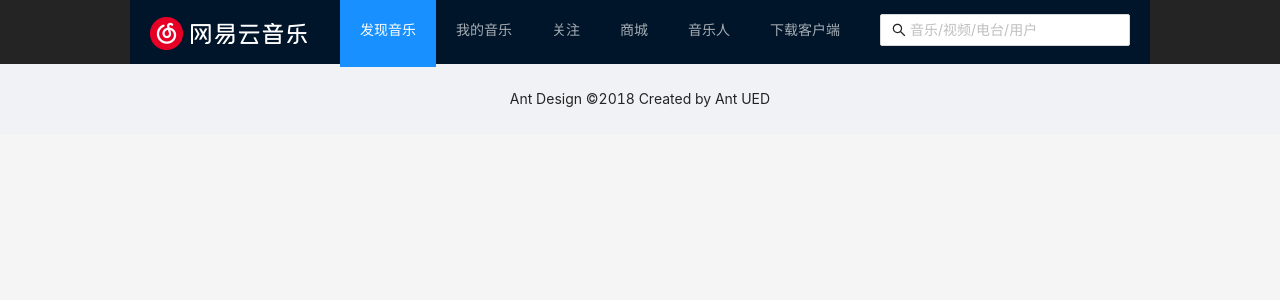
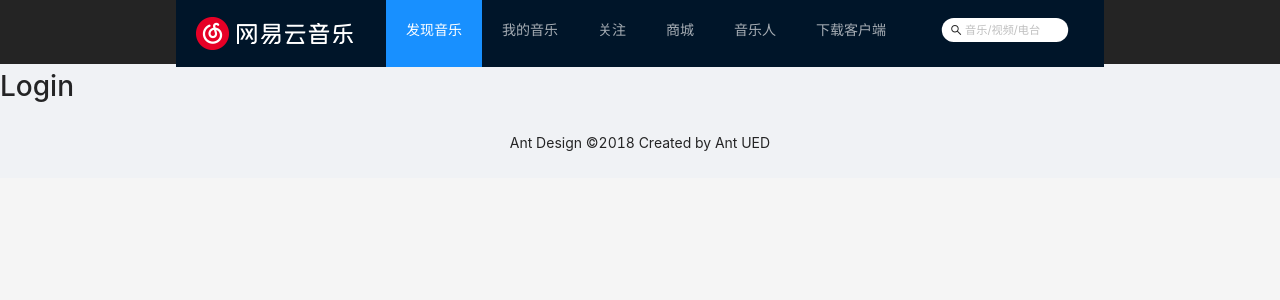
Before and after one commit to beautifulwhale/ReactCloudMusic, a React (Vite) app: page /login in a window 1280 px wide. Shown: the top 300 px of the page. Built offline with nearby package versions, Linux system fonts and the light colour scheme.

Commit message:
feat:搜索框样式

```diff
--- /dev/null
+++ b/src/components/login/index.tsx
@@ -0,0 +1,7 @@
+import React from 'react'
+
+export default function Login() {
+  return (
+    <h1>Login</h1>
+  )
+}
--- a/src/components/menu/index.tsx
+++ b/src/components/menu/index.tsx
@@ -48,7 +48,7 @@ export default function Menus() {
     {
       label: <Search />,
       key: 'search'
-    }
+    },
   ]
   const [current, setCurrent] = useState('discover')
   const navigate = useNavigate()
--- /dev/null
+++ b/src/components/search/index.module.less
@@ -0,0 +1,14 @@
+.ant-input-affix-wrapper {
+  border-radius: 999em;
+}
+.anticon-search {
+  transform: scale(0.8);
+}
+input::-webkit-search-cancel-button {
+  display: none;
+}
+.ant-input-affix-wrapper {
+  border: none ;
+  outline: none;
+  box-shadow: none;
+}
--- a/src/components/search/index.tsx
+++ b/src/components/search/index.tsx
@@ -1,15 +1,30 @@
-import React from 'react';
+import React from 'react'
 import { SearchOutlined } from '@ant-design/icons'
-import { AutoComplete, Input } from 'antd';
+import { AutoComplete, Input } from 'antd'
+import styles from './index.module.less'
+import classNames from 'classnames/bind'
 
-const Search: React.FC = () => (
-  <AutoComplete
-    popupClassName="certain-category-search-dropdown"
-    dropdownMatchSelectWidth={500}
-    style={{ width: 250 }}
-  >
-    <Input prefix={<SearchOutlined />} allowClear={false} size="middle" placeholder="音乐/视频/电台/用户" />
-  </AutoComplete>
-);
+const Search: React.FC = () => {
+  const cx = classNames.bind(styles)
+  const className = cx({
+    'ant-input-affix-wrapper': true,
+    'anticon-search': true
+  })
+  return (
+    <AutoComplete
+      popupClassName="certain-category-search-dropdown"
+      dropdownMatchSelectWidth={500}
+      style={{ width: 158, height:50 }}
+    >
+      <Input
+        className={className}
+        prefix={<SearchOutlined />}
+        allowClear={false}
+        size="middle"
+        placeholder="音乐/视频/电台"
+      />
+    </AutoComplete>
+  )
+}
 
-export default Search;
+export default Search
--- a/src/pages/NotFound/index.tsx
+++ b/src/pages/NotFound/index.tsx
@@ -2,6 +2,6 @@ import React from 'react'
 
 export default function NotFound() {
   return (
-    <div>NotFound</div>
+    <h1>NotFound 404...</h1>
   )
 }
```
Also changed, not shown: src/router/index.tsx (+14 -9 lines).
